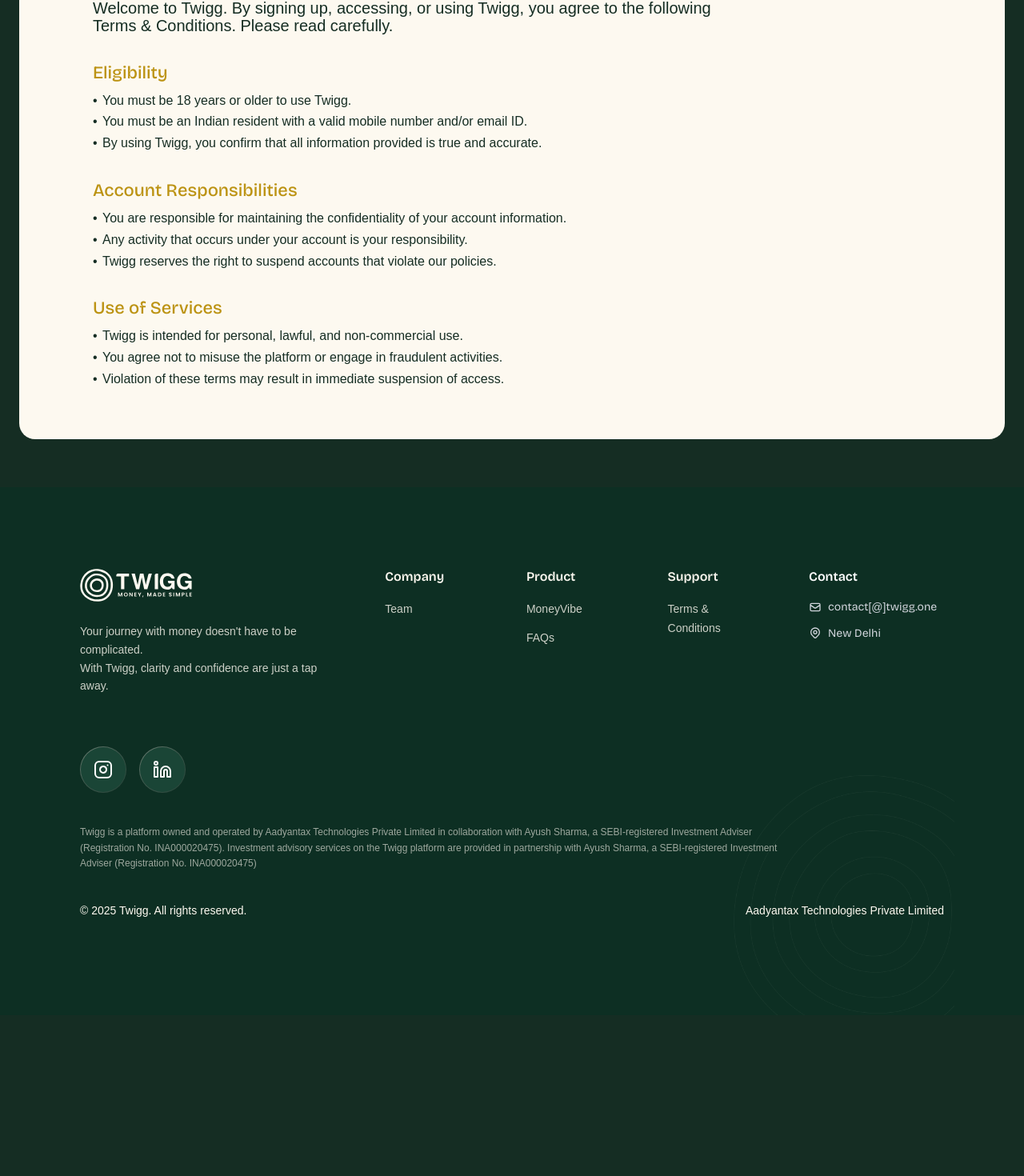
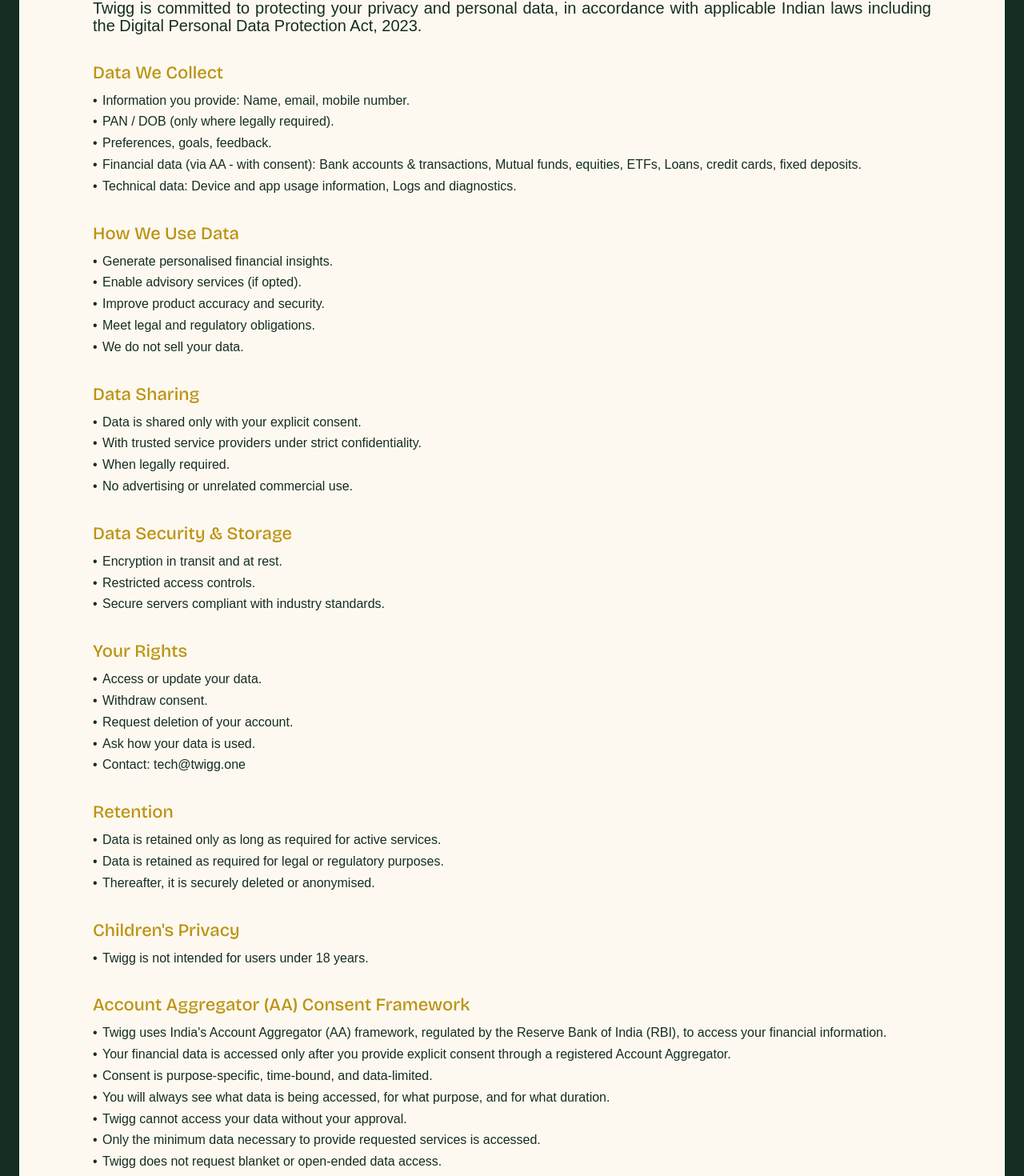
Before and after one commit to TwiggOne/twigg-website, a Next.js app: page /privacy-policy in a window 1280 px wide. Shown: the part 371-1841 px from the top of the page at 80% size. Before the commit the page ends 1640 px from the top, so only its background shows below. Built offline with nearby package versions, Linux system fonts and the light colour scheme; a web font is replaced by a local one.

Commit message:
fix:added privacy

```diff
--- a/app/privacy-policy/page.tsx
+++ b/app/privacy-policy/page.tsx
@@ -2,66 +2,114 @@
 import React from "react";
 
 const page = () => {
-  const termsSections = [
+  const policySections = [
     {
-      title: "Eligibility",
+      title: "Data We Collect",
       points: [
-        "You must be 18 years or older to use Twigg.",
-        "You must be an Indian resident with a valid mobile number and/or email ID.",
-        "By using Twigg, you confirm that all information provided is true and accurate.",
+        "Information you provide: Name, email, mobile number.",
+        "PAN / DOB (only where legally required).",
+        "Preferences, goals, feedback.",
+        "Financial data (via AA - with consent): Bank accounts & transactions, Mutual funds, equities, ETFs, Loans, credit cards, fixed deposits.",
+        "Technical data: Device and app usage information, Logs and diagnostics.",
       ],
     },
     {
-      title: "Account Responsibilities",
+      title: "How We Use Data",
       points: [
-        "You are responsible for maintaining the confidentiality of your account information.",
-        "Any activity that occurs under your account is your responsibility.",
-        "Twigg reserves the right to suspend accounts that violate our policies.",
+        "Generate personalised financial insights.",
+        "Enable advisory services (if opted).",
+        "Improve product accuracy and security.",
+        "Meet legal and regulatory obligations.",
+        "We do not sell your data.",
       ],
     },
     {
-      title: "Use of Services",
+      title: "Data Sharing",
       points: [
-        "Twigg is intended for personal, lawful, and non-commercial use.",
-        "You agree not to misuse the platform or engage in fraudulent activities.",
-        "Violation of these terms may result in immediate suspension of access.",
+        "Data is shared only with your explicit consent.",
+        "With trusted service providers under strict confidentiality.",
+        "When legally required.",
+        "No advertising or unrelated commercial use.",
+      ],
+    },
+    {
+      title: "Data Security & Storage",
+      points: [
+        "Encryption in transit and at rest.",
+        "Restricted access controls.",
+        "Secure servers compliant with industry standards.",
+      ],
+    },
+    {
+      title: "Your Rights",
+      points: [
+        "Access or update your data.",
+        "Withdraw consent.",
+        "Request deletion of your account.",
+        "Ask how your data is used.",
+        "Contact: tech@twigg.one",
+      ],
+    },
+    {
+      title: "Retention",
+      points: [
+        "Data is retained only as long as required for active services.",
+        "Data is retained as required for legal or regulatory purposes.",
+        "Thereafter, it is securely deleted or anonymised.",
+      ],
+    },
+    {
+      title: "Children's Privacy",
+      points: ["Twigg is not intended for users under 18 years."],
+    },
+    {
+      title: "Account Aggregator (AA) Consent Framework",
+      points: [
+        "Twigg uses India's Account Aggregator (AA) framework, regulated by the Reserve Bank of India (RBI), to access your financial information.",
+        "Your financial data is accessed only after you provide explicit consent through a registered Account Aggregator.",
+        "Consent is purpose-specific, time-bound, and data-limited.",
+        "You will always see what data is being accessed, for what purpose, and for what duration.",
+        "Twigg cannot access your data without your approval.",
+        "Only the minimum data necessary to provide requested services is accessed.",
+        "Twigg does not request blanket or open-ended data access.",
+        "You may review, modify, or revoke consent at any time through your Account Aggregator or within the Twigg app.",
+        "Upon revocation, Twigg immediately loses access to future data.",
+        "Twigg does not store your bank login credentials, PINs, or passwords.",
+        "Authentication and data transfer are handled entirely by the AA ecosystem.",
+        "Twigg receives read-only access to your data.",
+        "We cannot initiate transactions, move funds, or modify accounts.",
       ],
     },
   ];
 
   return (
     <div className="min-h-screen mt-[140px] sm:mt-[160px] lg:mt-[180px] px-[16px] sm:px-[24px]">
-      {/* Header */}
+      <div className="flex flex-col gap-[32px] bg-[#FDF9F0] py-[32px] sm:py-[48px] lg:py-[64px] px-[24px] sm:px-[48px] lg:px-[92px] max-w-[1240px] mx-auto rounded-[20px]">
 
-
-      {/* Main Card */}
-    <div className="flex flex-col gap-[32px] bg-[#FDF9F0] py-[32px] sm:py-[48px] lg:py-[64px] px-[24px] sm:px-[48px] lg:px-[92px] max-w-[1240px] mx-auto rounded-[20px] sm:rounded-[20px] lg:rounded-[20px]">
         {/* Intro Section */}
         <div className="flex flex-col text-[16px] gap-[42px] sm:text-[18px] lg:text-[20px] font-switzer text-[#152D23] leading-[120%] sm:leading-[115%] lg:leading-[110%] text-justify">
-              <p className="text-[30px] sm:text-[32px] lg:text-[36px] font-semibold text-[#152D23] font-bricolage  leading-[110%] ">
-          Privacy Policy
-        </p>
+
+          <p className="text-[30px] sm:text-[32px] lg:text-[36px] font-semibold text-[#152D23] font-bricolage leading-[110%]">
+            Privacy Policy
+          </p>
+
           <p>
-            Last updated: 20/10/2025
+            Last updated: 2026-02-09
             <br />
             <br />
-            Welcome to Twigg. By signing up, accessing, or using Twigg, you
-            agree to the following
-            <span className="inline lg:block ml-2 lg:ml-0">
-              Terms & Conditions. Please read carefully.
-            </span>
+            Twigg is committed to protecting your privacy and personal data, in accordance with applicable Indian laws including the Digital Personal Data Protection Act, 2023.
           </p>
         </div>
 
-        {/* Dynamic Terms Sections */}
+        {/* Dynamic Sections */}
         <div className="flex flex-col gap-[24px] sm:gap-[28px] lg:gap-[32px]">
-          {termsSections.map((section, index) => (
+          {policySections.map((section, index) => (
             <div key={index} className="flex flex-col gap-[8px]">
+
               <p className="text-[18px] sm:text-[20px] lg:text-[22px] font-medium text-[#BC9313] font-bricolage">
                 {section.title}
               </p>
 
-              {/* Bullet Points */}
               <div className="flex flex-col gap-[6px] text-[14px] sm:text-[15px] lg:text-[16px] font-switzer text-[#152D23] leading-[140%] sm:leading-[135%] lg:leading-[130%] text-justify">
                 {section.points.map((point, i) => (
                   <p
@@ -75,6 +123,7 @@
             </div>
           ))}
         </div>
+
       </div>
     </div>
   );
```
